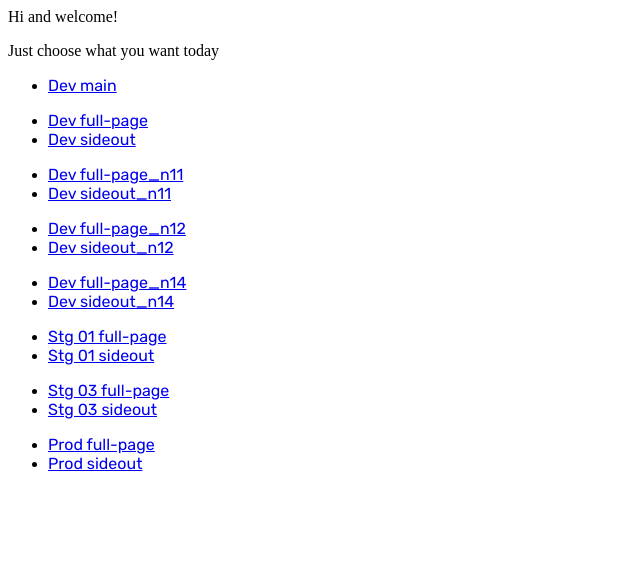
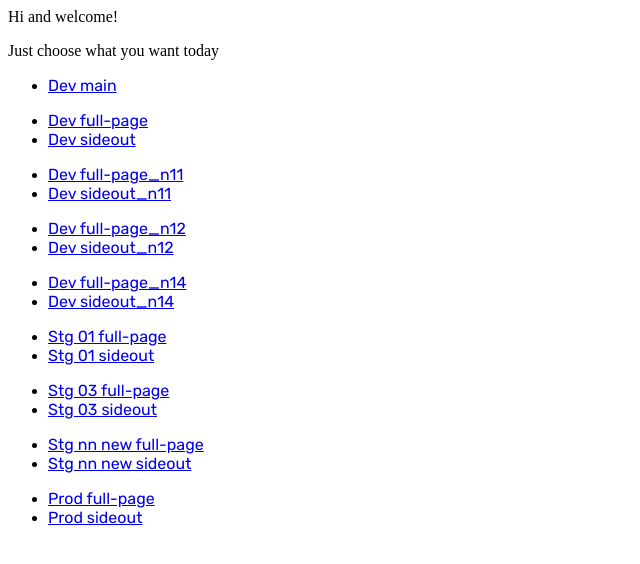
Before and after one commit to nataliaAnashkevich/nataliaAnashkevich.github.io-RQP, a plain HTML site: page index.html in a window 1280 px wide. Shown: the whole page, without its empty margins (0-640 px from the left). Drawn offline with Linux system fonts and the light colour scheme.

Commit message:
Update index.html

```diff
--- a/index.html
+++ b/index.html
@@ -36,6 +36,10 @@
       <li><a href="https://nataliaanashkevich.github.io/nataliaAnashkevich.github.io-RQP/stg_03_sideout.html">Stg 03 sideout</a></li>
     </ul>
     <ul>
+      <li><a href="https://nataliaanashkevich.github.io/nataliaAnashkevich.github.io-RQP/stg_nn new_fullPageView.html">Stg nn new full-page</a></li>
+      <li><a href="https://nataliaanashkevich.github.io/nataliaAnashkevich.github.io-RQP/stg_nn new_sideout.html">Stg nn new sideout</a></li>
+    </ul>
+    <ul>
       <li><a href="https://nataliaanashkevich.github.io/nataliaAnashkevich.github.io-RQP/prod1_fullPageView.html">Prod full-page</a></li>
       <li><a href="https://nataliaanashkevich.github.io/nataliaAnashkevich.github.io-RQP/prod1_sideout.html">Prod sideout</a></li>
     </ul>
```
